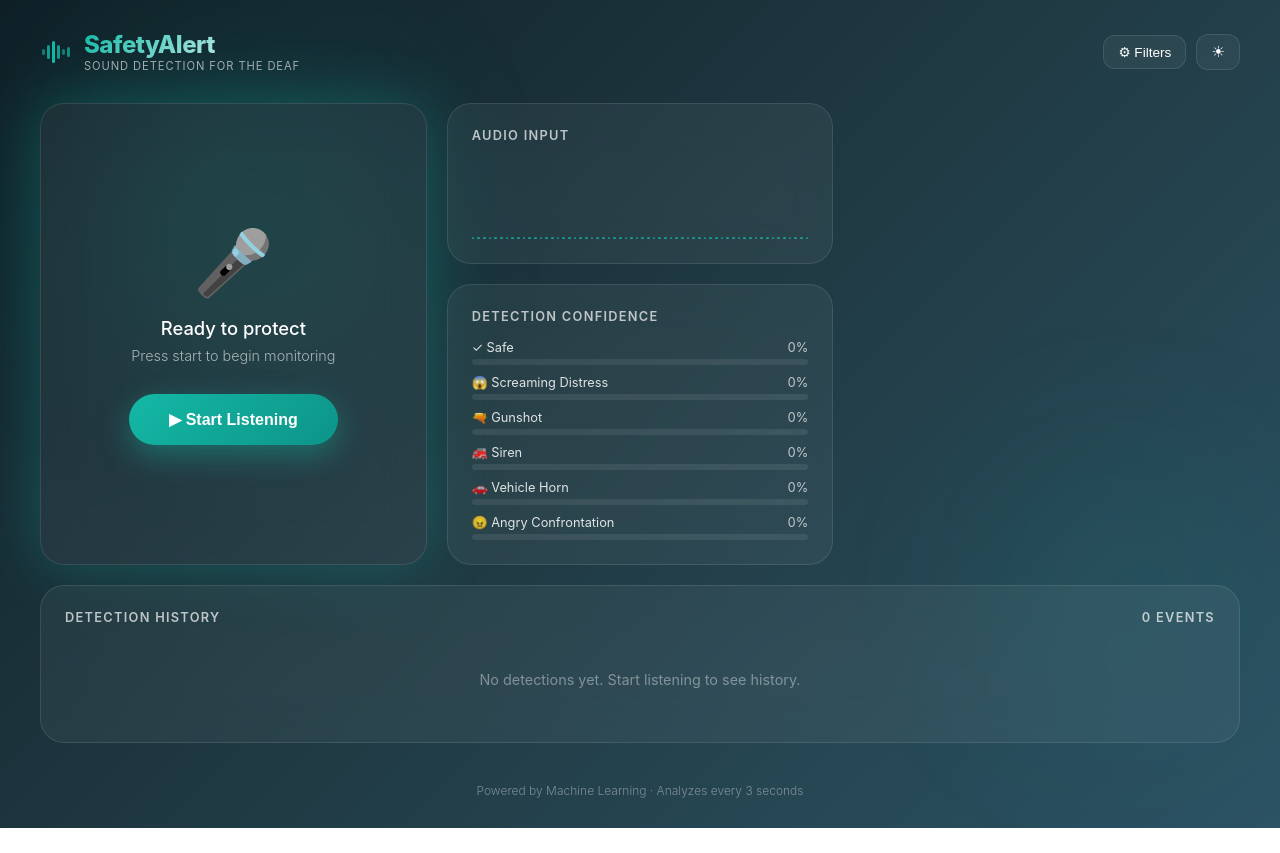
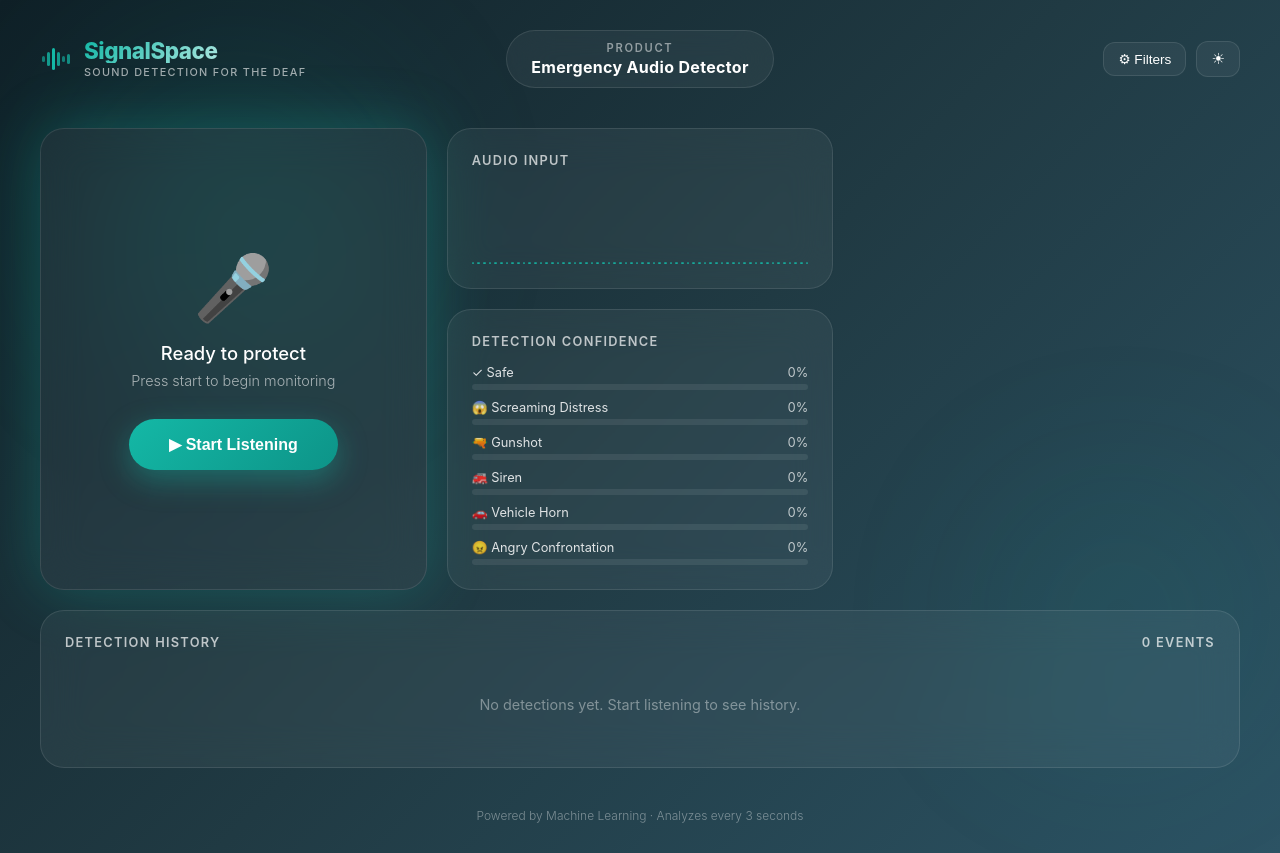
Before and after one commit to anibhati/safety-alert-website, a React (Create React App) app: page / in a window 1280 px wide. Before the commit the page ends 828 px from the top, so only its background shows below. Built offline with nearby package versions, Linux system fonts and the light colour scheme.

Commit message:
Rebrand with SignalSpace and Emergency Audio Detector

```diff
--- a/src/App.js
+++ b/src/App.js
@@ -269,36 +269,74 @@ export default function App() {
 
       {/* Top nav */}
       <div style={{
-        display: "flex",
+        display: "grid",
+        gridTemplateColumns: "1fr auto 1fr",
         alignItems: "center",
-        justifyContent: "space-between",
         maxWidth: "1200px",
-        margin: "0 auto 30px",
+        margin: "0 auto 40px",
         position: "relative",
         zIndex: 10,
-        animation: "fadeIn 0.6s ease"
+        animation: "fadeIn 0.6s ease",
+        gap: "20px"
       }}>
+        {/* Left: Brand */}
         <div style={{ display: "flex", alignItems: "center", gap: "12px" }}>
           <Logo color={alertStyle.accent} />
           <div>
             <div style={{
-              fontSize: "1.5rem",
+              fontSize: "1.4rem",
               fontWeight: 800,
               letterSpacing: "-0.02em",
               background: `linear-gradient(135deg, ${alertStyle.accent} 0%, ${t.text} 100%)`,
               WebkitBackgroundClip: "text",
               WebkitTextFillColor: "transparent",
-              backgroundClip: "text"
+              backgroundClip: "text",
+              lineHeight: 1.1
             }}>
-              SafetyAlert
+              SignalSpace
             </div>
-            <div style={{ fontSize: "0.7rem", opacity: 0.6, letterSpacing: "0.08em" }}>
+            <div style={{
+              fontSize: "0.68rem",
+              opacity: 0.6,
+              letterSpacing: "0.12em",
+              fontWeight: 500,
+              marginTop: "2px"
+            }}>
               SOUND DETECTION FOR THE DEAF
             </div>
           </div>
         </div>
 
-        <div style={{ display: "flex", gap: "10px", alignItems: "center" }}>
+        {/* Center: Product name */}
+        <div style={{
+          textAlign: "center",
+          padding: "10px 24px",
+          background: t.cardBg,
+          backdropFilter: "blur(20px)",
+          border: `1px solid ${t.cardBorder}`,
+          borderRadius: "100px",
+          whiteSpace: "nowrap"
+        }}>
+          <div style={{
+            fontSize: "0.7rem",
+            opacity: 0.5,
+            letterSpacing: "0.15em",
+            fontWeight: 600,
+            marginBottom: "2px"
+          }}>
+            PRODUCT
+          </div>
+          <div style={{
+            fontSize: "1rem",
+            fontWeight: 700,
+            letterSpacing: "0.02em"
+          }}>
+            Emergency Audio Detector
+          </div>
+        </div>
+
+        {/* Right: Action buttons */}
+        <div style={{ display: "flex", gap: "10px", alignItems: "center", justifyContent: "flex-end" }}>
           <button
             onClick={() => setShowFilters(!showFilters)}
             style={{
```
